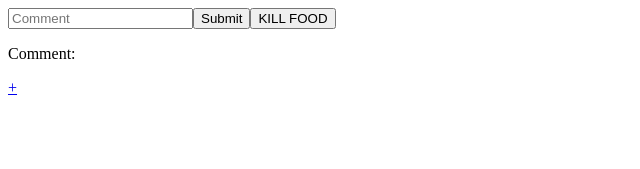
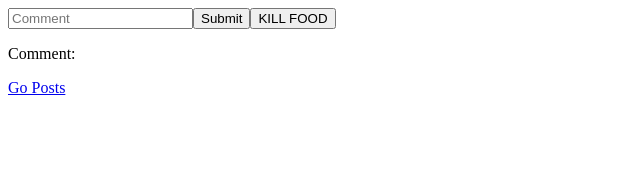
Before and after one commit to dskaiser82/udacity-proj2, a React (Create React App) app in the folder frontend/: page / in a window 1280 px wide. Shown: the top 169 px of the page, without its empty margins (0-640 px from the left). Built offline with nearby package versions, Linux system fonts and the light colour scheme.

Commit message:
have home pahe working correct

```diff
--- a/frontend/src/components/App.js
+++ b/frontend/src/components/App.js
@@ -40,6 +40,8 @@ class App extends Component {
     return (
       <div>
 
+        <Route exact path="/" render={() => (
+     <div className="read-app">
        <input
          type='text'
          ref={(input) => this.input = input}
@@ -51,8 +53,10 @@ class App extends Component {
        <p>
          Comment: {this.state.comments && this.state.comments[0].text}
        </p>
-        {/* BELOW */}
 
+
+   </div>
+     )}/>
 
 
         <Route path="/posts" render={({ history }) => (
@@ -64,7 +68,7 @@ class App extends Component {
           <Link
               to="/posts"
               className="open-posts"
-            >+
+            >Go Posts
           </Link>
 
       </div>
```
Lines whose indentation alone changed are shown as unchanged.
